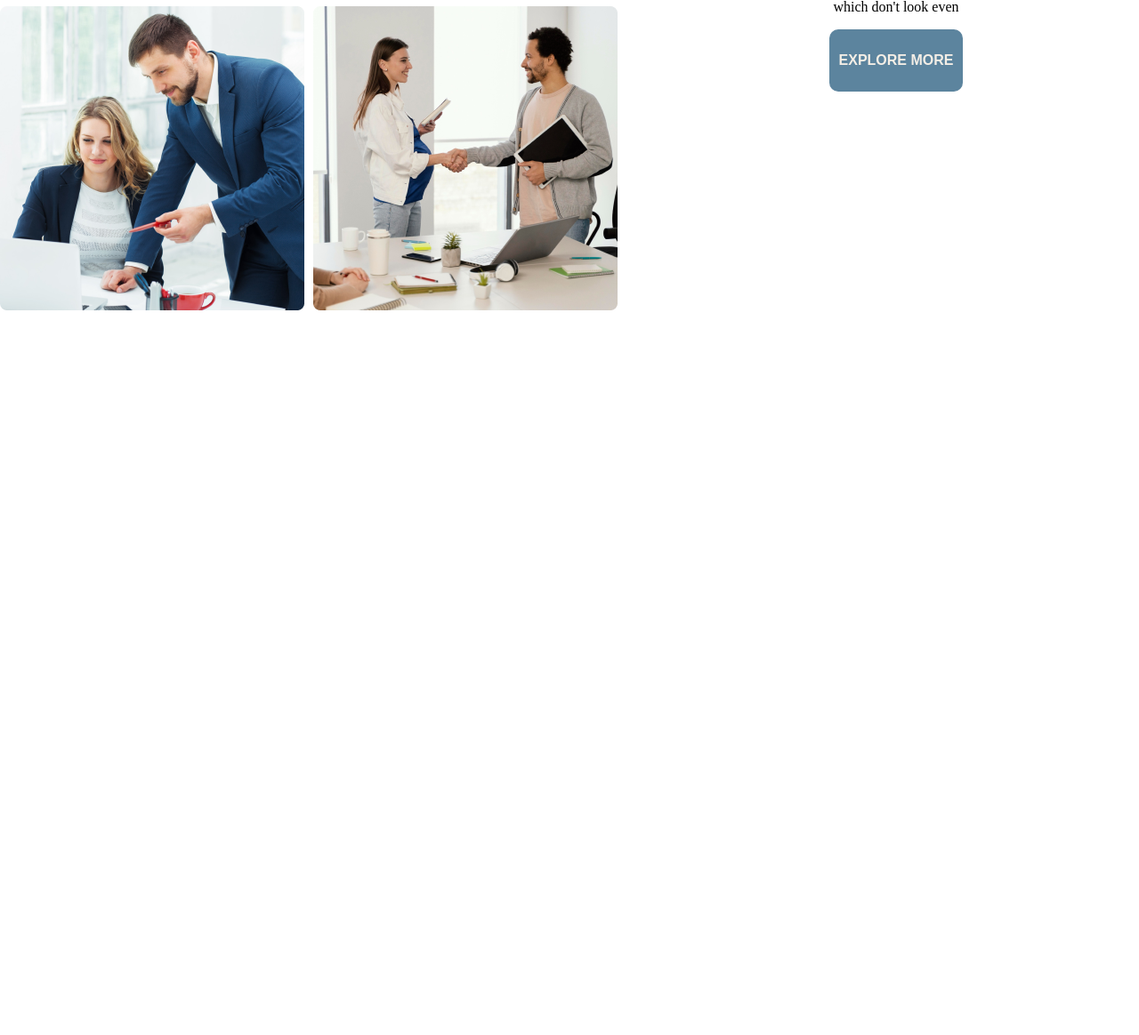
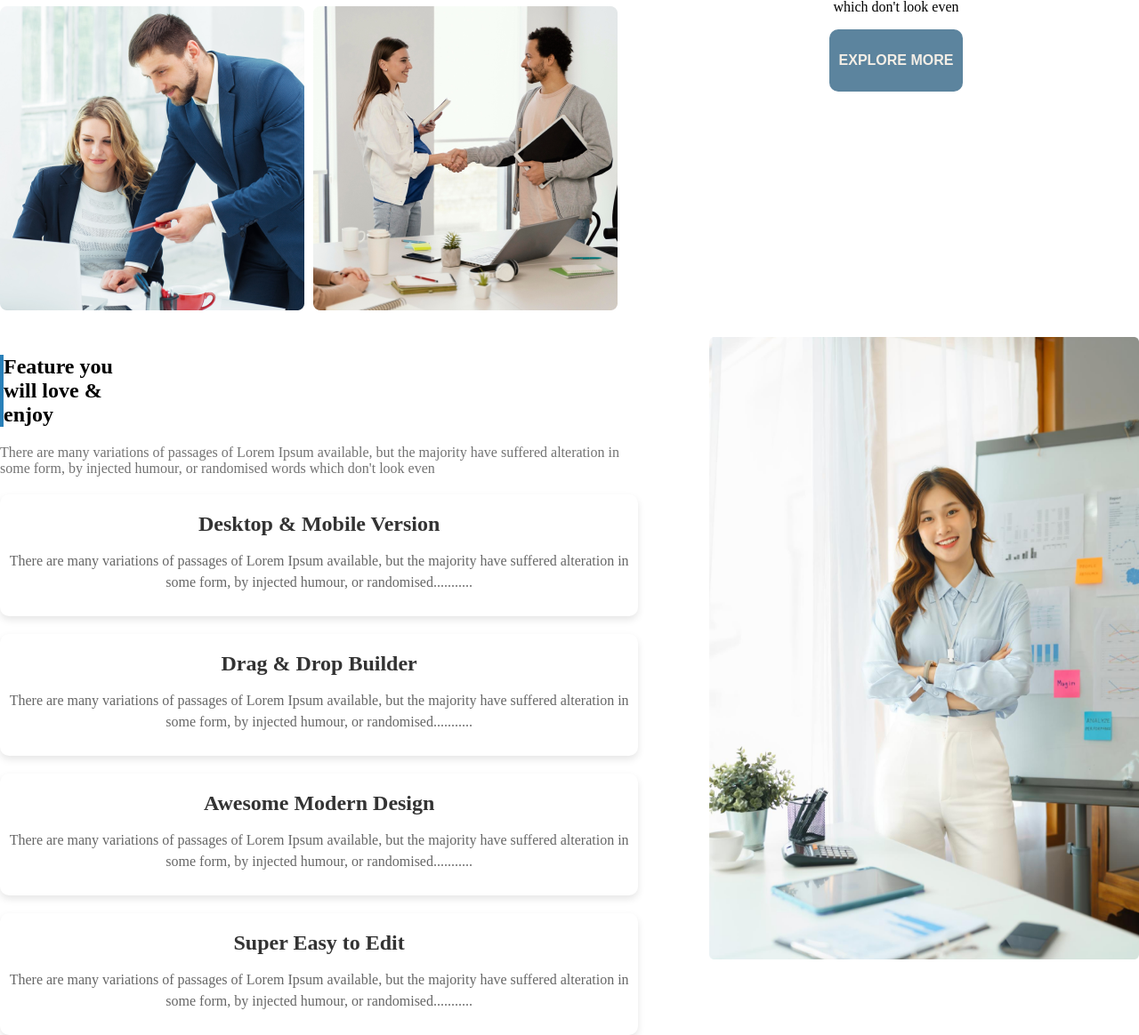
Before and after one commit to SabbirReturn/architect-website-repo, a plain HTML site: page index.html in a window 1280 px wide. Shown: the part 1352-2516 px from the top of the page at 89% size. Before the commit the page ends 1701 px from the top, so only its background shows below. Drawn offline with Linux system fonts and the light colour scheme.

Commit message:
features

```diff
--- a/index.html
+++ b/index.html
@@ -30,7 +30,8 @@
             </figure>
         </section>
     </header>
-    <main class="explore-more-container">
+    <main>
+        <section class="explore-more-container">
             <section class="explore-more">
                 <div class="explore-more-img">
                     <img src="images/team1.png" alt="">
@@ -46,6 +47,34 @@
                     </div>
                 </div>
             </section>
+        </section>
+        <section class="experience-container">
+            <div class="Feature-description">
+                <div>
+                    <h1 class="Feature-title">Feature you will love & enjoy</h1>
+                    <p class="Feature-details">There are many variations of passages of Lorem Ipsum available, but the majority have suffered alteration in some form, by injected humour, or randomised words which don't look even</p>
+                </div>
+                <div class="card">
+                    <h3>Desktop & Mobile Version</h3>
+                    <p>There are many variations of passages of Lorem Ipsum available, but the majority have suffered alteration in some form, by injected humour, or randomised...........</p>
+                </div>
+                <div class="card">
+                    <h3>Drag & Drop Builder</h3>
+                    <p>There are many variations of passages of Lorem Ipsum available, but the majority have suffered alteration in some form, by injected humour, or randomised...........</p>
+                </div>
+                <div class="card">
+                    <h3>Awesome Modern Design</h3>
+                    <p>There are many variations of passages of Lorem Ipsum available, but the majority have suffered alteration in some form, by injected humour, or randomised...........</p>
+                </div>
+                <div class="card">
+                    <h3>Super Easy to Edit</h3>
+                    <p>There are many variations of passages of Lorem Ipsum available, but the majority have suffered alteration in some form, by injected humour, or randomised...........</p>
+                </div>
+            </div>
+            <div class="experience-image">
+                <img class="experience-img" src="images/architect.png" alt="">
+            </div>
+        </section>
     </main>
 </body>
 </html>
--- a/styles/index.css
+++ b/styles/index.css
@@ -107,6 +107,61 @@ nav ul li a{
     margin-left: 40px;
     text-align: center;
   }
+  .experience-container{
+    display: flex;
+    margin-top: 70px;
+    gap: 80px;
+    /* align-items: center; */
+    max-width: 1300px;
+    margin: 0px auto;
+    /* border: 1px solid red; */
+    margin-top: 30px;
+  }
+
+  .Feature-title{
+    margin-right: 550px;
+    border-left: 4px solid #2980b9;
+  }
+  .Feature-details{
+    color: rgb(114, 114, 114);
+  }
+  .experience-image{
+    height: 700px;
+    width: 800px;
+  }
+  .experience-img{
+    width: 100%;
+    height: 100%;
+  }
+
+  /* card */
+.card {
+    padding: 10px;
+    background: #fff;
+    border-radius: 10px;
+    box-shadow: 0 4px 8px rgba(0, 0, 0, 0.1);
+    overflow: hidden;
+    text-align: center;
+    transition: transform 0.3s ease, box-shadow 0.3s ease;
+    margin-top: 20px;
+}
+
+.card:hover {
+    transform: translateY(-10px) scale(1.05);
+    box-shadow: 0 10px 20px rgba(0, 0, 0, 0.2);
+}
+
+.card h3 {
+    margin: 10px 0 10px;
+    font-size: 24px;
+    color: #333;
+}
+
+.card p {
+    font-size: 16px;
+    color: #666;
+    line-height: 1.5;
+}
 
 /* small screen responsive */
 @media screen and (max-width:576px) {
@@ -136,6 +191,24 @@ nav ul li a{
     }
     .explore-more-details{
         margin-left: 0px;
-
+    }
+    .experience-container{
+        flex-direction: column;
+        margin-top: 30px;
+        gap: 20px;
+    }
+    .experience-image{
+        height: 500px;
+        width: 380px;
+        margin-left: 5px;
+    }
+    .Feature-description{
+        padding: 0px 10px;
+      }
+    .Feature-title{
+        margin-right: 150px;
+    }
+    .card:hover {
+        border: 2px solid #5c849e;
     }
 }
```
Lines whose indentation alone changed are shown as unchanged.
